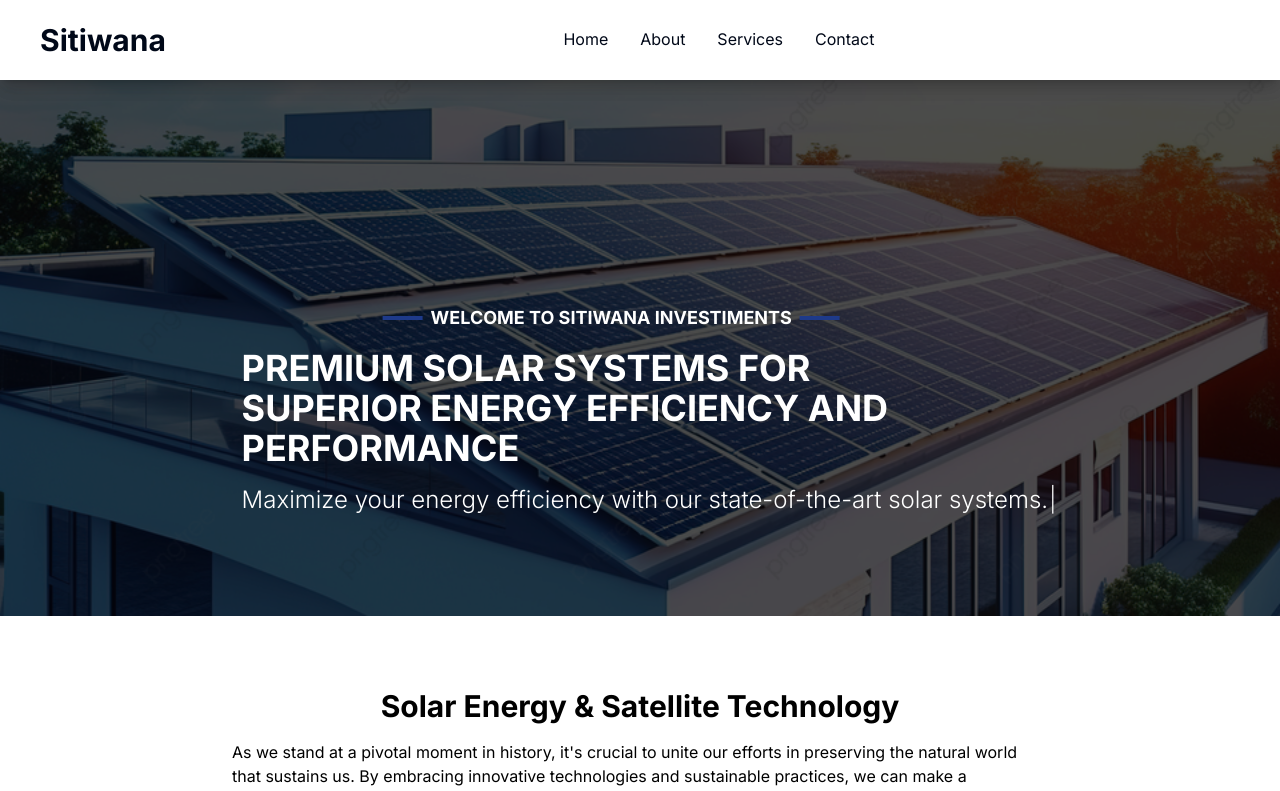
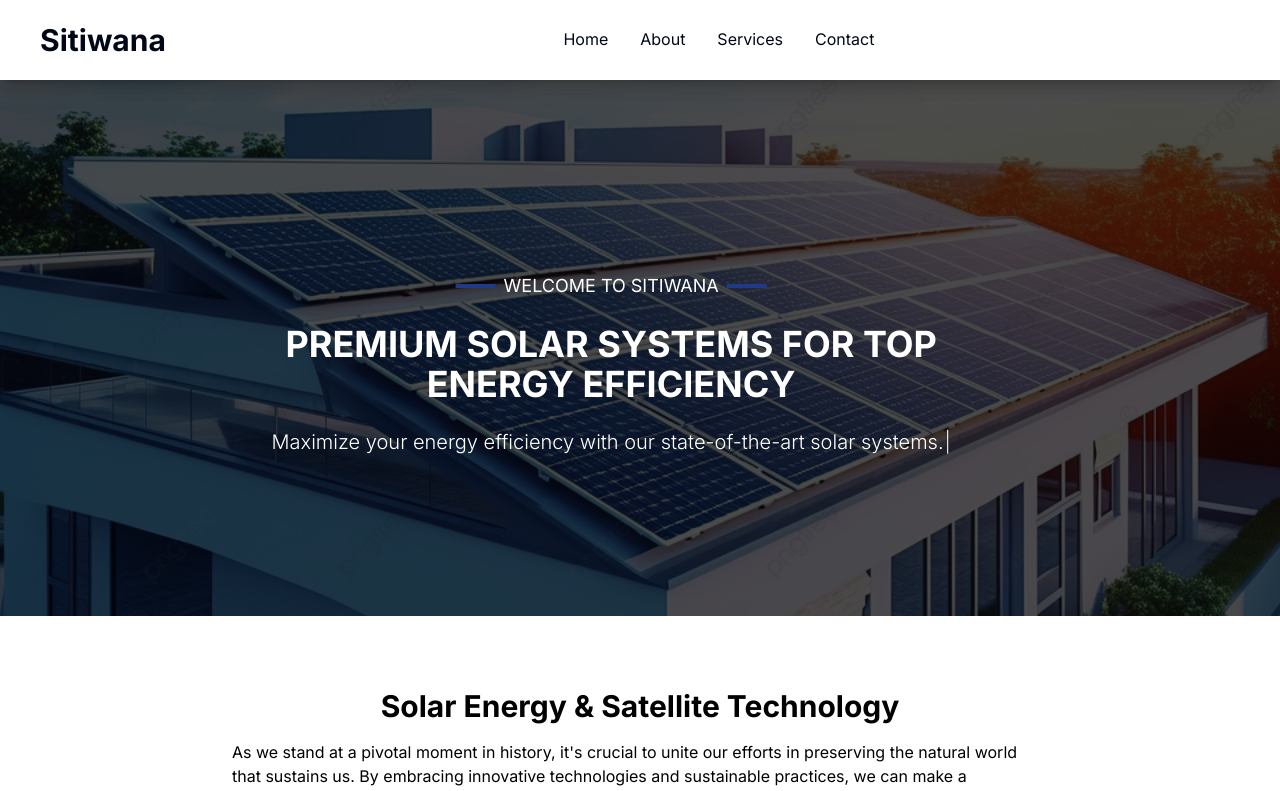
Before and after one commit to TinaTech-Developers/sitiwana_investments, a Next.js app: page / in a window 1280 px wide. Shown: the top 791 px of the page. Built offline with nearby package versions, Linux system fonts and the light colour scheme.

Commit message:
updated the hero section

```diff
--- a/src/app/_components/hero.jsx
+++ b/src/app/_components/hero.jsx
@@ -25,9 +25,7 @@ export default function Hero() {
       >
         <SwiperSlide>
           <HeroCard
-            head={
-              "Premium Solar Systems for Superior Energy Efficiency and Performance"
-            }
+            head={"Premium Solar Systems for Top Energy Efficiency"}
             text={
               "Maximize your energy efficiency with our state-of-the-art solar systems."
             }
--- a/src/app/_components/herocard.jsx
+++ b/src/app/_components/herocard.jsx
@@ -4,45 +4,42 @@ import { motion } from "framer-motion";
 
 import Typewriter from "typewriter-effect";
 
-function HeroCard({ text, text1, head }) {
+function HeroCard({ text, head }) {
   //   let text = "Welcome To Our Luxury Villas";
   //   let text1 = "Click The Button Below for Bookings";
 
   return (
     <div className="bg-scroll bg-[url('/solar.png')] bg-cover bg-no-repeat w-sreen  h-full">
       <div className="bg-scroll bg-black bg-opacity-70 h-[600px]">
-        <div className="px-6 translate-y-72 translate-x-[17%] ">
+        <div className="px-6 translate-y-48 md:translate-y-64 translate-x-[17%] ">
           <motion.div
             initial={{ y: -100, opacity: 0 }}
             whileInView={{ y: 0, opacity: 1 }}
             transition={{ duration: 0.7 }}
-            className="text-4xl text-white uppercase font-bold  w-80 md:w-[60%]"
+            className="text-white  w-80 md:w-[60%]"
           >
             <div className="flex items-center gap-2 my-4 justify-center">
               <div className="w-10 h-1 bg-blue-900"></div>
-              <h1 className="text-lg uppercase">
-                Welcome To Sitiwana Investiments
-              </h1>
+              <h1 className="text-lg uppercase">Welcome To Sitiwana</h1>
               <div className="w-10 h-1 bg-blue-900"></div>
             </div>
             <div>
               <span className="w-10 h-56 bg-blue-900"></span>
             </div>
+            <h1 className="  text-white uppercase text-3xl md:text-4xl font-bold my-6 text-center">
               {head}
-          </motion.div>
-          <div>
-            <span className="w-10 h-56 bg-orange-900"></span>
-          </div>
-          <div className="text-2xl text-start font-light md:pr-96 text-white mt-4">
+            </h1>
+            <div className="text-xl  text-center font-light  text-white mt-4">
               <Typewriter
                 options={{
                   autoStart: true,
                   loop: true,
                   delay: 50,
-                strings: [text, text1],
+                  strings: [text],
                 }}
               />
             </div>
+          </motion.div>
         </div>
       </div>
     </div>
--- a/src/app/_components/herocardone.jsx
+++ b/src/app/_components/herocardone.jsx
@@ -11,38 +11,35 @@ function HeroCard1({ text, text1, head }) {
   return (
     <div className="bg-scroll bg-[url('/solar.png')] bg-cover bg-no-repeat w-sreen  h-full">
       <div className="bg-scroll bg-black bg-opacity-70 h-[600px]">
-        <div className="px-6 translate-y-72 translate-x-[17%] ">
+        <div className="px-6 translate-y-48 md:translate-y-64 translate-x-[17%] ">
           <motion.div
             initial={{ y: -100, opacity: 0 }}
             whileInView={{ y: 0, opacity: 1 }}
             transition={{ duration: 0.7 }}
-            className="text-4xl text-white uppercase font-bold  w-80 md:w-[60%]"
+            className="text-white  w-80 md:w-[60%]"
           >
             <div className="flex items-center gap-2 my-4 justify-center">
               <div className="w-10 h-1 bg-blue-900"></div>
-              <h1 className="text-lg uppercase">
-                Welcome To Sitiwana Investiments
-              </h1>
+              <h1 className="text-lg uppercase">Welcome To Sitiwana</h1>
               <div className="w-10 h-1 bg-blue-900"></div>
             </div>
             <div>
               <span className="w-10 h-56 bg-blue-900"></span>
             </div>
+            <h1 className="  text-white uppercase text-3xl md:text-4xl font-bold my-6 text-center">
               {head}
-          </motion.div>
-          <div>
-            <span className="w-10 h-56 bg-orange-900"></span>
-          </div>
-          <div className="text-2xl text-start font-light md:pr-96 text-white mt-4">
+            </h1>
+            <div className="text-xl  text-center font-light  text-white mt-4">
               <Typewriter
                 options={{
                   autoStart: true,
                   loop: true,
                   delay: 50,
-                strings: [text, text1],
+                  strings: [text],
                 }}
               />
             </div>
+          </motion.div>
         </div>
       </div>
     </div>
```
Lines whose indentation alone changed are shown as unchanged.
